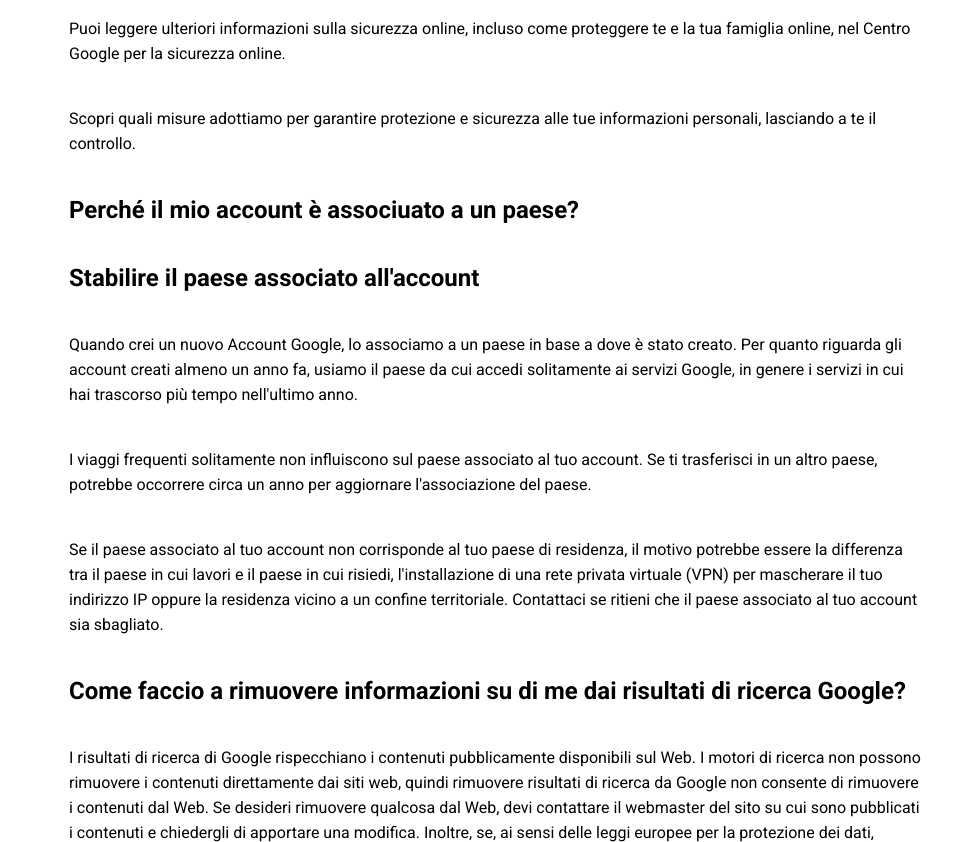
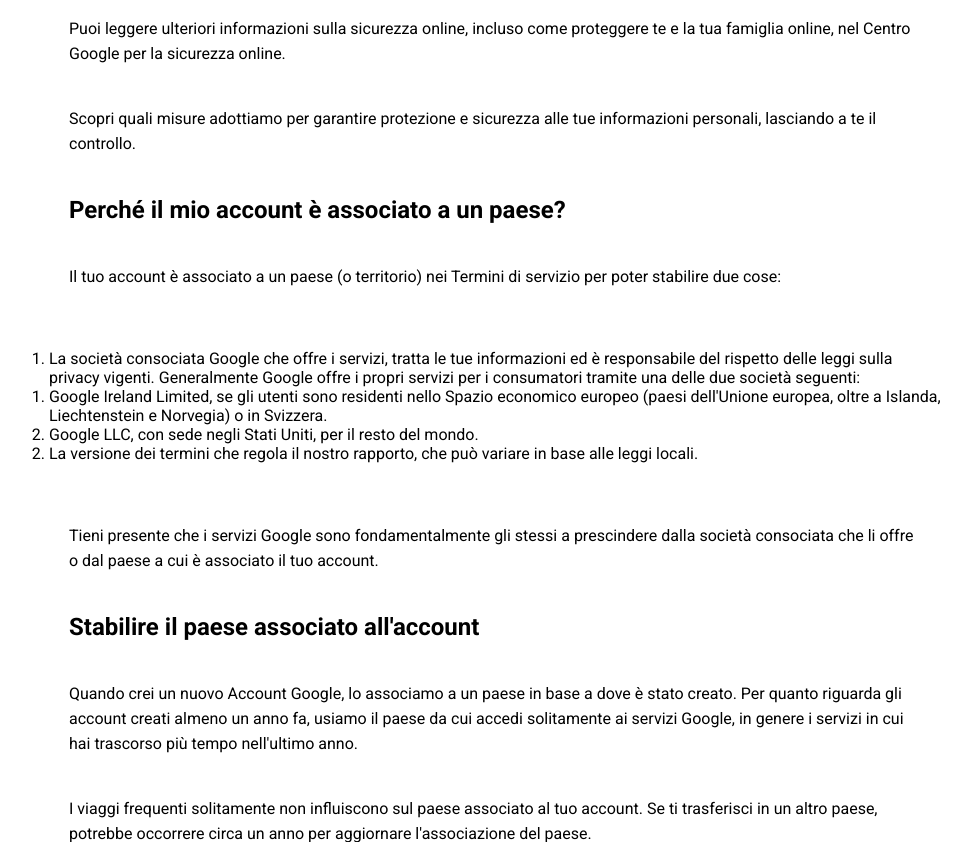
Before and after one commit to LucaHLR91/php-google-faq, a PHP site: page / in a window 1280 px wide. Shown: the part 1390-2232 px from the top of the page, without its empty margins (143-1114 px from the left). Run offline with PHP 8.4, Linux system fonts and the light colour scheme.

Commit message:
Third question list

```diff
--- a/index.php
+++ b/index.php
@@ -34,11 +34,23 @@ Gestire il “Database” e la visualizzazione di queste domande e risposte con
             ]
         ],
         [
-            'question' => 'Perché il mio account è associuato a un paese?',
+            'question' => 'Perché il mio account è associato a un paese?',
 
             'answer' =>
             [
+                'Il tuo account è associato a un paese (o territorio) nei Termini di servizio per poter stabilire due cose:',
 
+                '<ol>
+                    <li> La società consociata Google che offre i servizi, tratta le tue informazioni ed è responsabile del rispetto delle leggi sulla privacy vigenti. Generalmente Google offre i propri servizi per i consumatori tramite una delle due società seguenti:
+                        <ol>
+                            <li> Google Ireland Limited, se gli utenti sono residenti nello Spazio economico europeo (paesi dell\'Unione europea, oltre a Islanda, Liechtenstein e Norvegia) o in Svizzera. </li>
+                            <li> Google LLC, con sede negli Stati Uniti, per il resto del mondo. </li>
+                        </ol>
+                    </li>
+                    <li> La versione dei termini che regola il nostro rapporto, che può variare in base alle leggi locali.</li>
+                </ol>',
+
+                'Tieni presente che i servizi Google sono fondamentalmente gli stessi a prescindere dalla società consociata che li offre o dal paese a cui è associato il tuo account.'
             ]
         ],
         [
```
